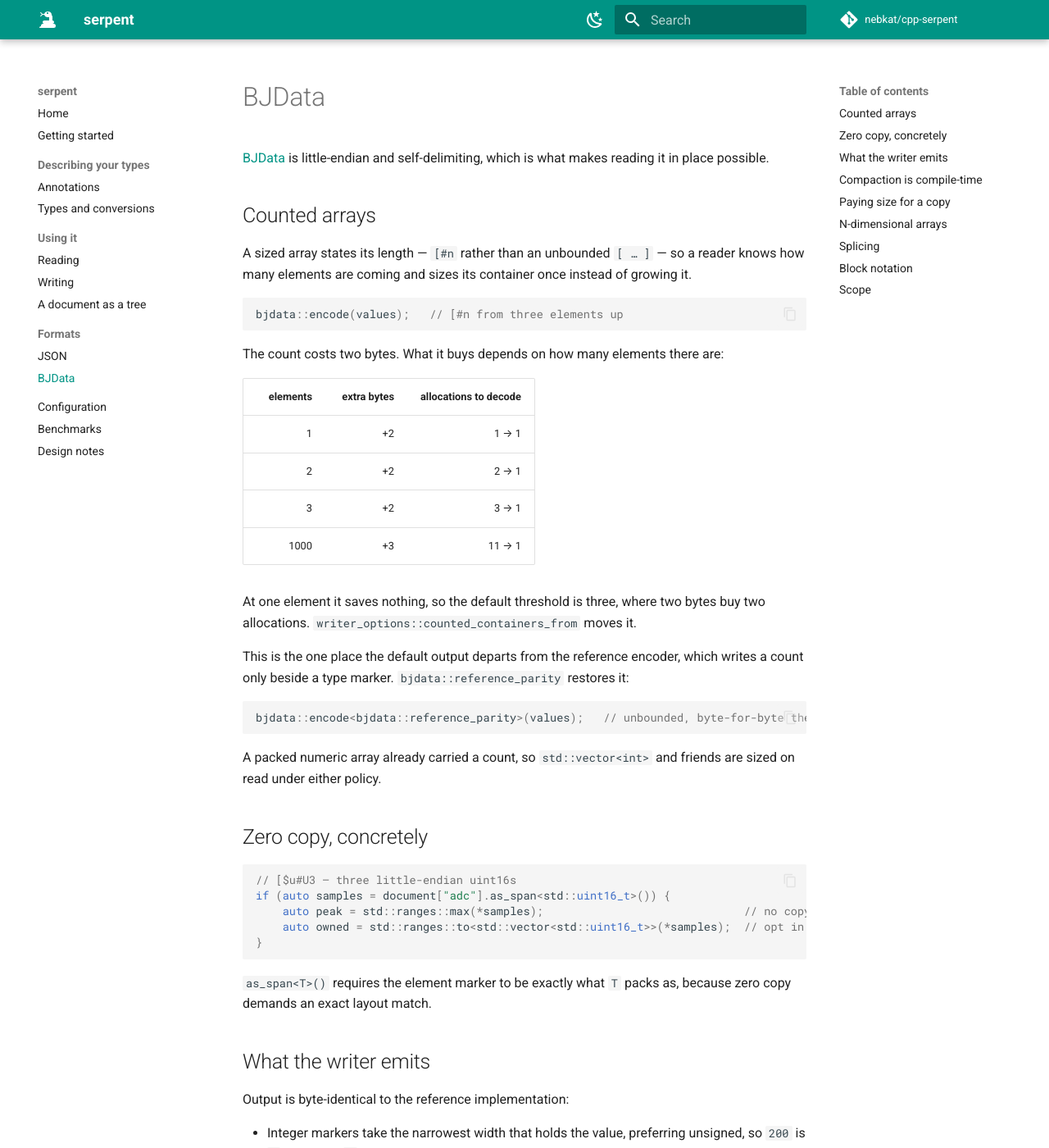
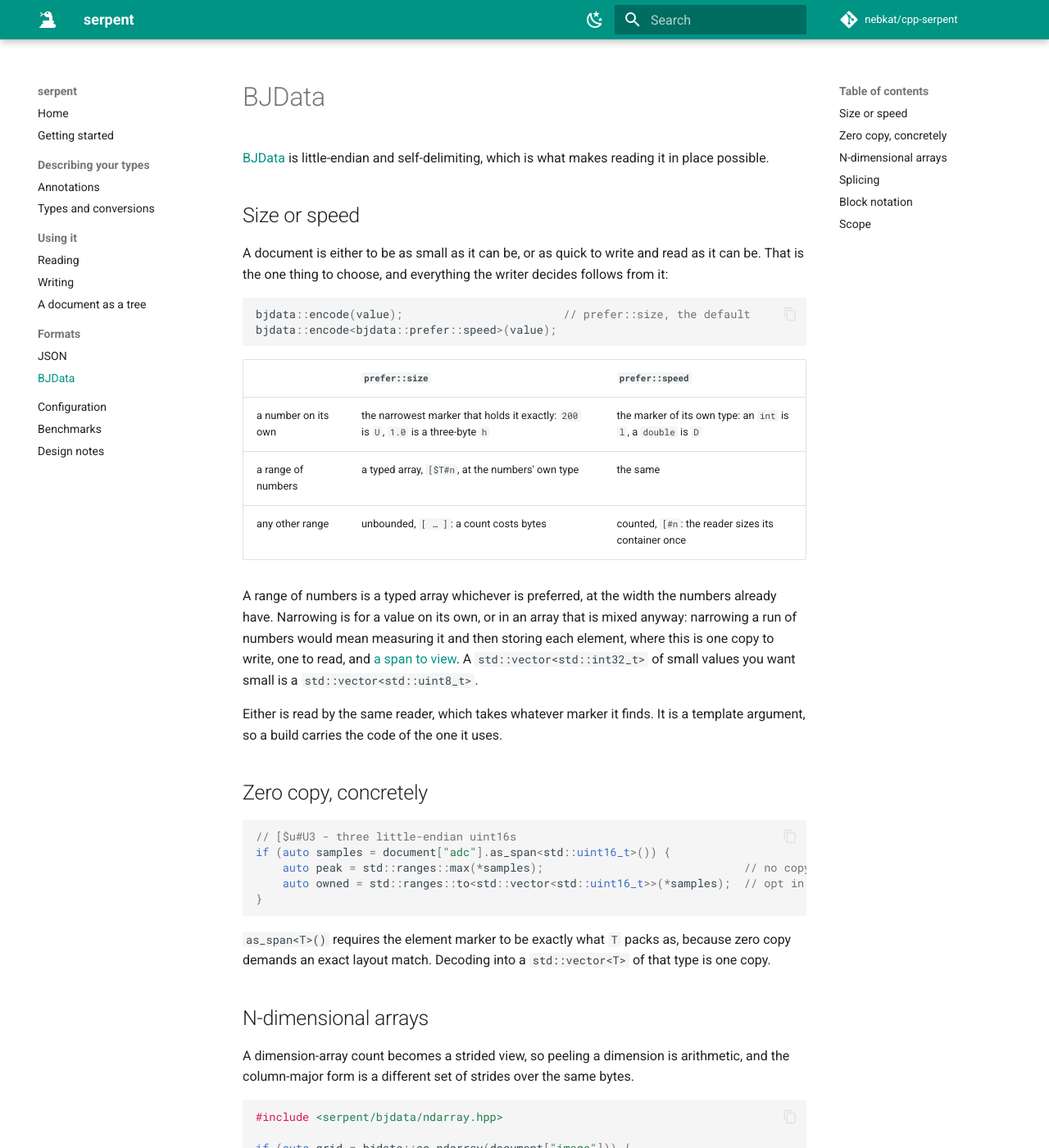
Before and after one commit to nebkat/cpp-serpent, an MkDocs documentation site: the page built from docs/bjdata.md, in a window 1280 px wide and 1400 px high. Shown: the whole window at 82% size. Built offline with MkDocs 1.6.1 and Material for MkDocs 9.7.7, drawn with Linux system fonts in a browser that asks for light colours; comment, search, counter and statistics services are not loaded; some of the changed text lies outside the part shown.

Commit message:
change(bjdata): One choice for the writer, size or speed
The writer's options were the levers of another encoder it once had to match byte
for byte - narrowing, packing, a copy tolerance, a count threshold, a switch for
half precision - and a preset named after that encoder. There is no such encoder
to match, and none of those is a thing anyone wants for itself. A document is to
be as small as it can be or as quick to write and read as it can be, so that is
the choice: bjdata::prefer::size, the default, or prefer::speed.

  a number on its own   size: the narrowest marker that holds it exactly
                        speed: the marker of its own type - an int is `l`, four
                        bytes, where the old "no compaction" widened it to `L`
  a range of numbers    a typed array at the numbers' own type, whichever
  any other range       size: unbounded; speed: counted

The third row is the one that was wrong. A vector of numbers was measured both
ways and written as separately marked elements whenever that was smaller - so
{1,2,3,1000000} was four values with four markers - and with compaction off it
was never typed at all: a thousand doubles went out as a thousand `D`s. Now it is
always one header and one copy, never measured, and narrowing is left to values
on their own and to arrays that are mixed anyway. Read back into a contiguous
container of the same type it is one copy too, where it was an element at a time
through the iterator: 272 -> 46 us for a hundred records of two thousand numbers.

emit_value hands a number to a writer that offers number() as the type it has,
which is what lets a marker follow the type. The fixture corpus is still read
against its expected values; written again either way it must decode to the same
values, where it used to have to reproduce another encoder's bytes.

10k records, preferring speed: encode 118 us (BEVE 155, CBOR 195), decode 235.

````diff
--- a/docs/bjdata.md
+++ b/docs/bjdata.md
@@ -3,41 +3,35 @@
 [BJData](https://github.com/NeuroJSON/bjdata) is little-endian and self-delimiting, which is
 what makes reading it in place possible.
 
-## Counted arrays
+## Size or speed
 
-A sized array states its length — `[#n` rather than an unbounded `[ … ]` — so a reader knows
-how many elements are coming and sizes its container once instead of growing it.
+A document is either to be as small as it can be, or as quick to write and read as it can be.
+That is the one thing to choose, and everything the writer decides follows from it:
 
 ```cpp
-bjdata::encode(values);   // [#n from three elements up
+bjdata::encode(value);                        // prefer::size, the default
+bjdata::encode<bjdata::prefer::speed>(value);
 ```
 
-The count costs two bytes. What it buys depends on how many elements there are:
+| | `prefer::size` | `prefer::speed` |
+|---|---|---|
+| a number on its own | the narrowest marker that holds it exactly: `200` is `U`, `1.0` is a three-byte `h` | the marker of its own type: an `int` is `l`, a `double` is `D` |
+| a range of numbers | a typed array, `[$T#n`, at the numbers' own type | the same |
+| any other range | unbounded, `[ … ]`: a count costs bytes | counted, `[#n`: the reader sizes its container once |
 
-| elements | extra bytes | allocations to decode |
-|---:|---:|---:|
-| 1 | +2 | 1 → 1 |
-| 2 | +2 | 2 → 1 |
-| 3 | +2 | 3 → 1 |
-| 1000 | +3 | 11 → 1 |
+A range of numbers is a typed array whichever is preferred, at the width the numbers already
+have. Narrowing is for a value on its own, or in an array that is mixed anyway: narrowing a run
+of numbers would mean measuring it and then storing each element, where this is one copy to
+write, one to read, and [a span to view](#zero-copy-concretely). A `std::vector<std::int32_t>`
+of small values you want small is a `std::vector<std::uint8_t>`.
 
-At one element it saves nothing, so the default threshold is three, where two bytes buy two
-allocations. `writer_options::counted_containers_from` moves it.
-
-This is the one place the default output departs from the reference encoder, which writes a
-count only beside a type marker. `bjdata::reference_parity` restores it:
-
-```cpp
-bjdata::encode<bjdata::reference_parity>(values);   // unbounded, byte-for-byte the reference
-```
-
-A packed numeric array already carried a count, so `std::vector<int>` and friends are sized on
-read under either policy.
+Either is read by the same reader, which takes whatever marker it finds. It is a template
+argument, so a build carries the code of the one it uses.
 
 ## Zero copy, concretely
 
 ```cpp
-// [$u#U3 — three little-endian uint16s
+// [$u#U3 - three little-endian uint16s
 if (auto samples = document["adc"].as_span<std::uint16_t>()) {
     auto peak = std::ranges::max(*samples);                              // no copy
     auto owned = std::ranges::to<std::vector<std::uint16_t>>(*samples);  // opt in to one
@@ -45,45 +39,7 @@ if (auto samples = document["adc"].as_span<std::uint16_t>()) {
 ```
 
 `as_span<T>()` requires the element marker to be exactly what `T` packs as, because zero copy
-demands an exact layout match.
-
-## What the writer emits
-
-Output is byte-identical to the reference implementation:
-
-- Integer markers take the narrowest width that holds the value, preferring unsigned, so
-  `200` is `U` and never `i`.
-- Floats narrow where the round trip is exact, so `1.0` is three bytes and ±inf and NaN narrow
-  to `float16`.
-- Plain lists and maps are unbounded. A count only ever follows a `$type`.
-- A uniform numeric list becomes `[$T#n` only when that is **strictly** smaller.
-
-## Compaction is compile-time
-
-```cpp
-bjdata::encode(value);                        // everything the reference encoder does
-bjdata::encode<bjdata::no_compaction>(value); // declared widths, and none of that code emitted
-```
-
-A build that turns one off does not carry its code — about 1 KB of `__text` for a three-type
-translation unit.
-
-## Paying size for a copy
-
-A contiguous range packed at the element's own width is already in wire order and goes out in
-**one copy**. Narrowed or generic, it costs a store per element.
-
-```cpp
-constexpr bjdata::writer_options slack { .copy_tolerance_percent = 5 };
-bjdata::encode<slack>(readings);
-```
-
-| 1,000 doubles | tolerance 0 | with the copy |
-|---|---|---|
-| real values | 7,802 B generic | 8,007 B — **+2.6%** |
-| all float16-exact | 2,007 B as `h` | 8,007 B — +299% |
-
-Zero is the default and reproduces the reference exactly.
+demands an exact layout match. Decoding into a `std::vector<T>` of that type is one copy.
 
 ## N-dimensional arrays
 
````
Also changed, not shown: README.md (+1 -2 lines), docs/design.md (+6 -8 lines), docs/index.md (+1 -1 lines), docs/value.md (+3 -3 lines), 13 other files.
